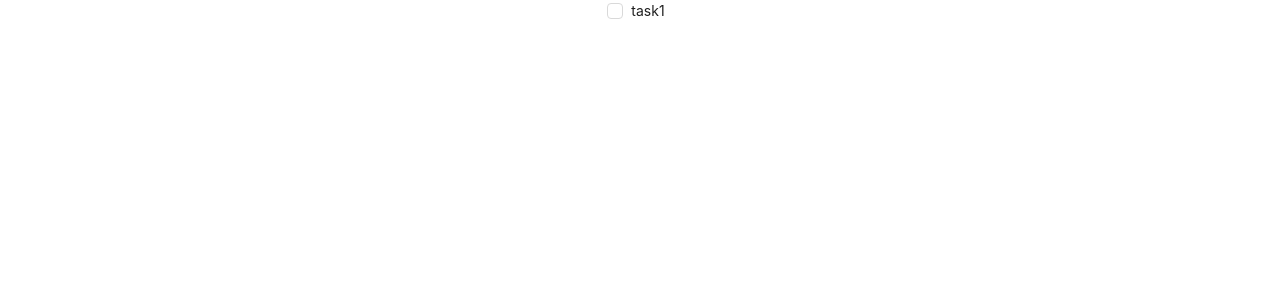
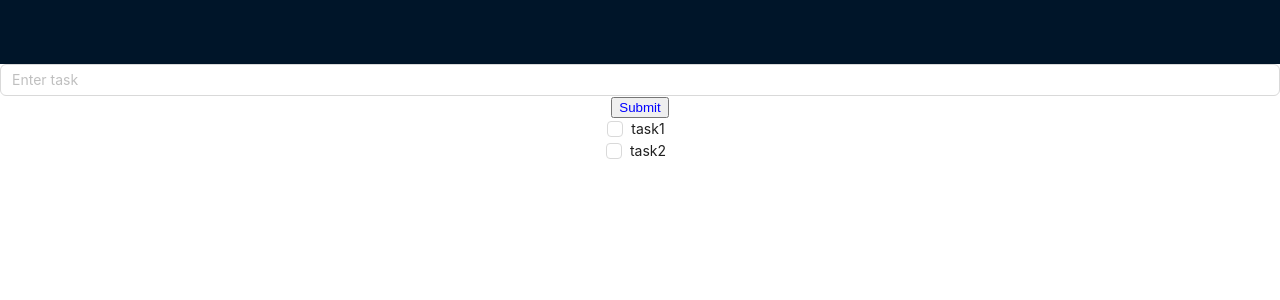
Before and after one commit to olexandervanzuriak/react-todo-app, a React (Create React App) app: page / in a window 1280 px wide. Shown: the top 300 px of the page. Built offline with nearby package versions, Linux system fonts and the light colour scheme.

Commit message:
Add form and adding new task to context

```diff
--- a/src/context/task-context.js
+++ b/src/context/task-context.js
@@ -3,9 +3,13 @@ import { createContext, useState } from "react";
 export const TaskContext = createContext(null);
 
 export const TaskContextProvider = (props) => {
-    const [taskItems, setTaskItems] = useState([{key: 1, text: "task1"}]);
+    const [taskItems, setTaskItems] = useState([{id: 1, text: "task1"}, {id: 2, text: "task2"}]);
 
-    const contextValue = {taskItems, setTaskItems};
+    const addTask = (task) => {
+        setTaskItems((prev) => ([...prev, {id: prev.id + 1, text: task}]))
+    }
+
+    const contextValue = {taskItems, addTask};
 
     return <TaskContext.Provider value={contextValue}>
         {props.children}
--- /dev/null
+++ b/src/pages/Home/Home.css
@@ -0,0 +1,3 @@
+.submit_button {
+    color: blue;
+}
--- a/src/pages/Home/Home.js
+++ b/src/pages/Home/Home.js
@@ -1,11 +1,20 @@
 import { useContext } from "react"
 import { TaskContext } from "../../context/task-context"
+import { TaskForm } from "./TaskForm";
 import CheckToDo from "../../components/CheckTodo";
+import { Layout} from 'antd';
+import "./Home.css";
+
+const { Header } = Layout;
 
 export const Home = () => {
     const {taskItems} = useContext(TaskContext);
 
-    return <div>
-        {taskItems.map((task) => <CheckToDo text={task.text} />)}
+    return <div className="home">
+        <Header style={{ display: 'flex', alignItems: 'center' }}></Header>
+        <TaskForm />
+        <div className="tasks">
+            {taskItems.map((task) => <div><CheckToDo text={task.text} /><br/> </div>)}
+        </div>
     </div>
 }
--- /dev/null
+++ b/src/pages/Home/TaskForm.js
@@ -0,0 +1,24 @@
+import { useContext, useState } from 'react';
+import { TaskContext } from '../../context/task-context';
+import { Input } from 'antd';
+
+export const TaskForm = () => {
+    const [enteredTask, setEnteredTask] = useState();
+
+    const {addTask} = useContext(TaskContext);
+
+    const submit = () => {
+        addTask(enteredTask);
+    }
+
+    const TaskChanger = (event) => {
+        setEnteredTask(event.target.value);
+    }
+
+    return (
+        <div>
+            <Input placeholder="Enter task" value={enteredTask} onChange={TaskChanger} />
+            <button onClick={submit} className="submit_button">Submit</button>
+        </div>
+    )
+}
```
